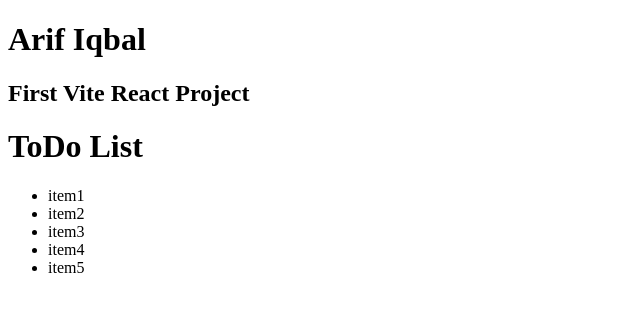
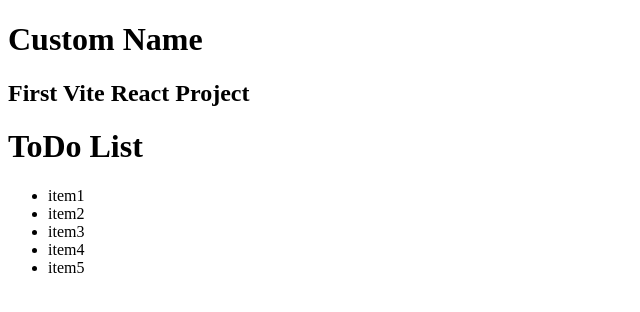
Before and after one commit to iqbal-arif/SimplifiedReactJS, a React (Vite) app in the folder demo/vite-project/myviteproject/: page / in a window 1280 px wide. Shown: the top 312 px of the page, without its empty margins (0-640 px from the left). Built offline with nearby package versions, Linux system fonts and the light colour scheme.

Commit message:
modified:   demo/vite-project/myviteproject/src/App.jsx modified:   demo/vite-project/myviteproject/src/MyName.jsx

```diff
--- a/demo/vite-project/myviteproject/src/App.jsx
+++ b/demo/vite-project/myviteproject/src/App.jsx
@@ -30,7 +30,7 @@ function App() {
   //Lesson 11: Creating Components
   return (
     <div>
-      <MyName />
+      <MyName name="Custom Name" age={45} />
       <h1>ToDo List</h1>
       <TodoListClass />
     </div>
--- a/demo/vite-project/myviteproject/src/MyName.jsx
+++ b/demo/vite-project/myviteproject/src/MyName.jsx
@@ -1,7 +1,7 @@
-export function MyName() {
+export function MyName(props) {
   return (
     <>
-      <h1>Arif Iqbal</h1>
+      <h1>{props.name}</h1>
       <h2>First Vite React Project</h2>
     </>
   );
```
